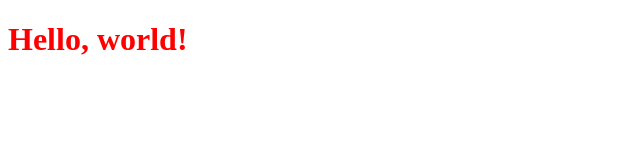
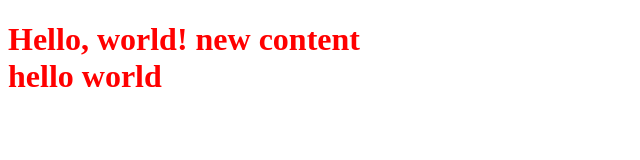
Before and after one commit to subhanusharma/testRepo, a plain HTML site: page index.html in a window 1280 px wide. Shown: the whole page, without its empty margins (0-640 px from the left). Drawn offline with Linux system fonts and the light colour scheme.

Commit message:
Update index.html

```diff
--- a/index.html
+++ b/index.html
@@ -8,7 +8,7 @@ initial-scale=1, shrink-to-fit=no">
  <title>My WebSite</title>
 </head>
 <body>
- <h1>Hello, world!</h1>
+ <h1>Hello, world!  new content <br>  hello world</h1>
  <script src="apps.js"></script>
 </body>
 </html>
```
